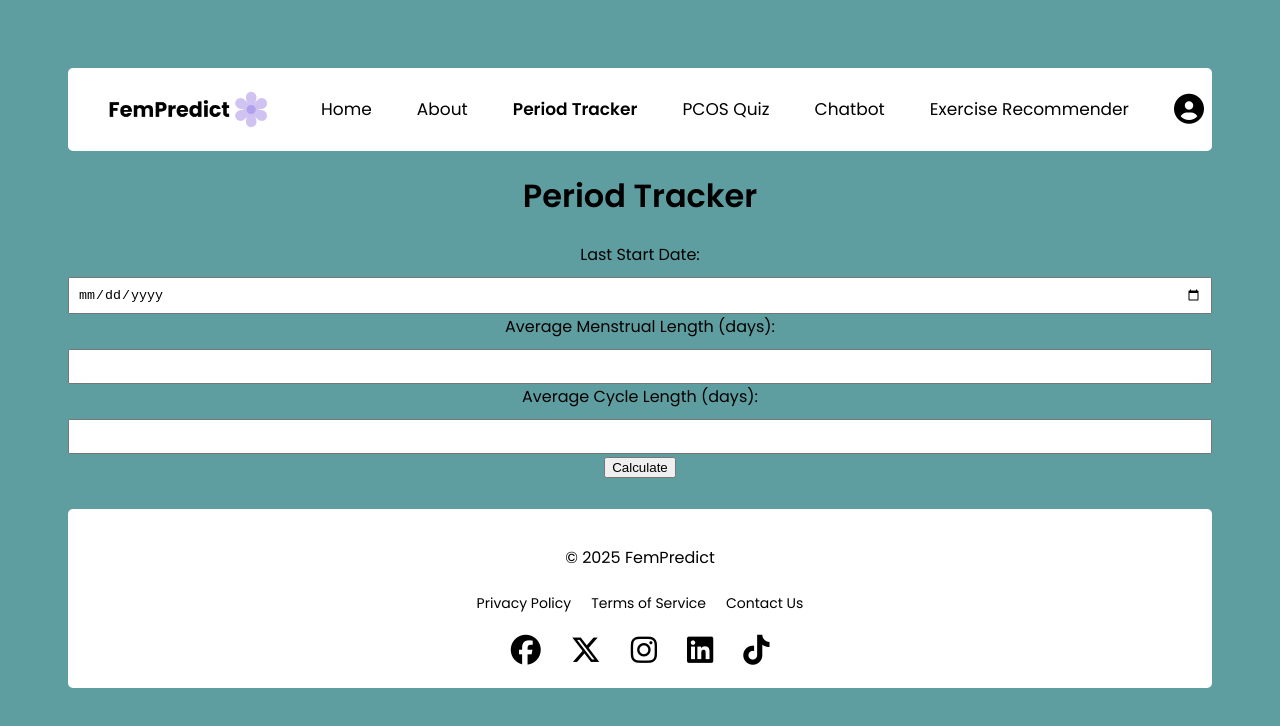
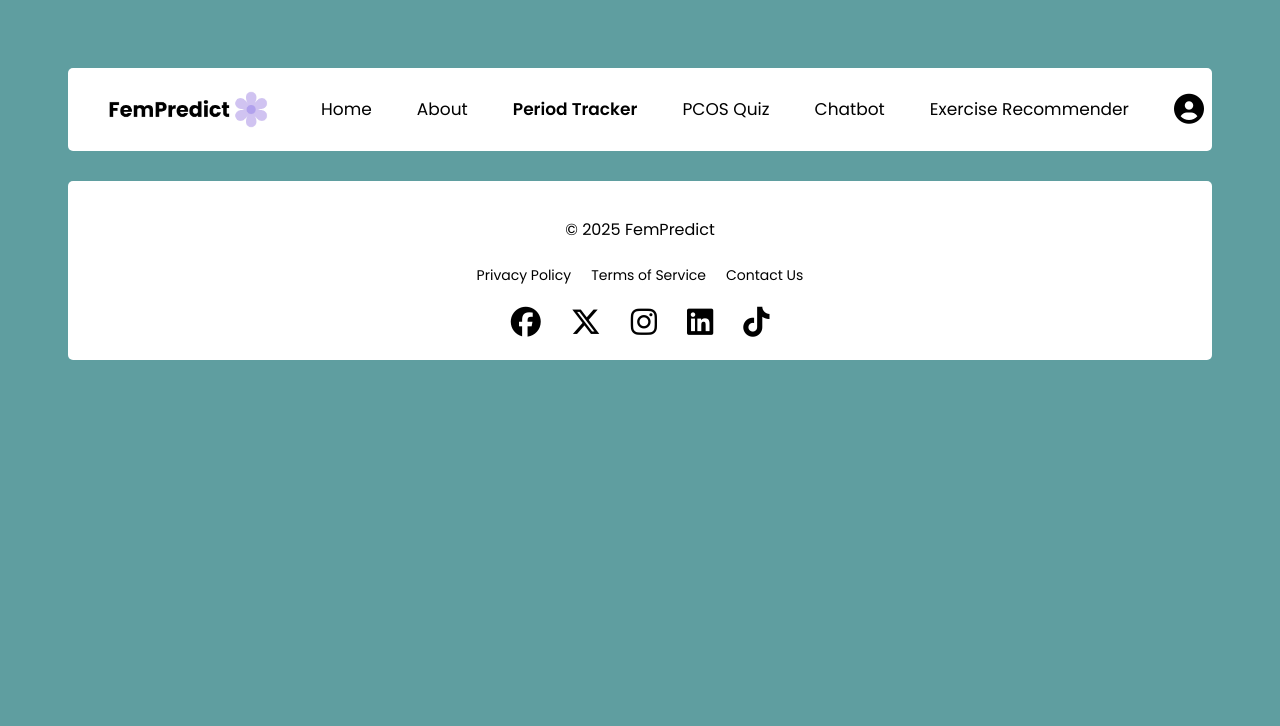
Before and after one commit to MithilaCoomaraswamy/DSGP, a React (Vite) app in the folder fempredict/: page /period_tracker in a window 1280 px wide. Shown: the top 726 px of the page. Built offline with nearby package versions, Linux system fonts and the light colour scheme.

Commit message:
fixed error

```diff
--- a/fempredict/src/App.jsx
+++ b/fempredict/src/App.jsx
@@ -5,7 +5,6 @@ import Home from './pages/Home.jsx';
 import About from './pages/About.jsx';
 import Contact from './pages/Contact.jsx';
 import Profile from './pages/Profile.jsx';
-import PeriodTracker from './pages/PeriodTracker.jsx';
 
 function App() {
   return (
@@ -19,7 +18,7 @@ function App() {
           <Route path="/about" element={<About />} />
           <Route path="/contact" element={<Contact />} />
           <Route path="/profile" element={<Profile />} />
-          <Route path="/period_tracker" element={<PeriodTracker />} />
+
         </Routes>
       </div>
       <Footer />
--- a/fempredict/src/pages/PeriodTracker.jsx
+++ /dev/null
@@ -1,101 +0,0 @@
-import React, { useState } from 'react';
-import moment from 'moment';
-
-function PeriodTracker() {
-  const [startDate, setStartDate] = useState('');
-  const [menstrualLength, setMenstrualLength] = useState('');
-  const [cycleLength, setCycleLength] = useState('');
-  const [nextPeriod, setNextPeriod] = useState('');
-  const [ovulationDay, setOvulationDay] = useState('');
-  const [error, setError] = useState('');
-
-  // Calculate the next period date based on user input
-  const calculateNextPeriod = () => {
-    const start = moment(startDate, 'YYYY-MM-DD');
-    const nextPeriodStart = start.add(parseInt(cycleLength), 'days');
-    setNextPeriod(nextPeriodStart.format('YYYY-MM-DD'));
-  };
-
-  // Call the backend API to get the estimated ovulation date
-  const fetchOvulationDate = async () => {
-    setError('');
-    if (!startDate || !menstrualLength || !cycleLength) {
-      setError('Please fill all the fields.');
-      return;
-    }
-
-    try {
-      const response = await fetch('http://localhost:5000/predict', {
-        method: 'POST',
-        headers: {
-          'Content-Type': 'application/json',
-        },
-        body: JSON.stringify({
-          lastStartDate: startDate,
-          menstrualLength: menstrualLength,
-          cycleLength: cycleLength,
-        }),
-      });
-
-      const data = await response.json();
-      setOvulationDay(data.estimatedOvulationDate);
-    } catch (error) {
-      setError('Error fetching ovulation date from the backend.');
-      console.error(error);
-    }
-  };
-
-  const handleSubmit = (e) => {
-    e.preventDefault();
-    calculateNextPeriod();
-    fetchOvulationDate();
-  };
-
-  return (
-    <div>
-      <h1>Period Tracker</h1>
-      <form onSubmit={handleSubmit}>
-        <div>
-          <label htmlFor="startDate">Last Start Date: </label>
-          <input
-            type="date"
-            id="startDate"
-            value={startDate}
-            onChange={(e) => setStartDate(e.target.value)}
-          />
-        </div>
-        <div>
-          <label htmlFor="menstrualLength">Average Menstrual Length (days): </label>
-          <input
-            type="number"
-            id="menstrualLength"
-            value={menstrualLength}
-            onChange={(e) => setMenstrualLength(e.target.value)}
-          />
-        </div>
-        <div>
-          <label htmlFor="cycleLength">Average Cycle Length (days): </label>
-          <input
-            type="number"
-            id="cycleLength"
-            value={cycleLength}
-            onChange={(e) => setCycleLength(e.target.value)}
-          />
-        </div>
-        <button type="submit">Calculate</button>
-      </form>
-
-      {error && <p style={{ color: 'red' }}>{error}</p>}
-
-      {nextPeriod && (
-        <div>
-          <h2>Results</h2>
-          <p>Next Period Start Date: {nextPeriod}</p>
-          <p>Estimated Ovulation Day: {ovulationDay}</p>
-        </div>
-      )}
-    </div>
-  );
-}
-
-export default PeriodTracker;
```
